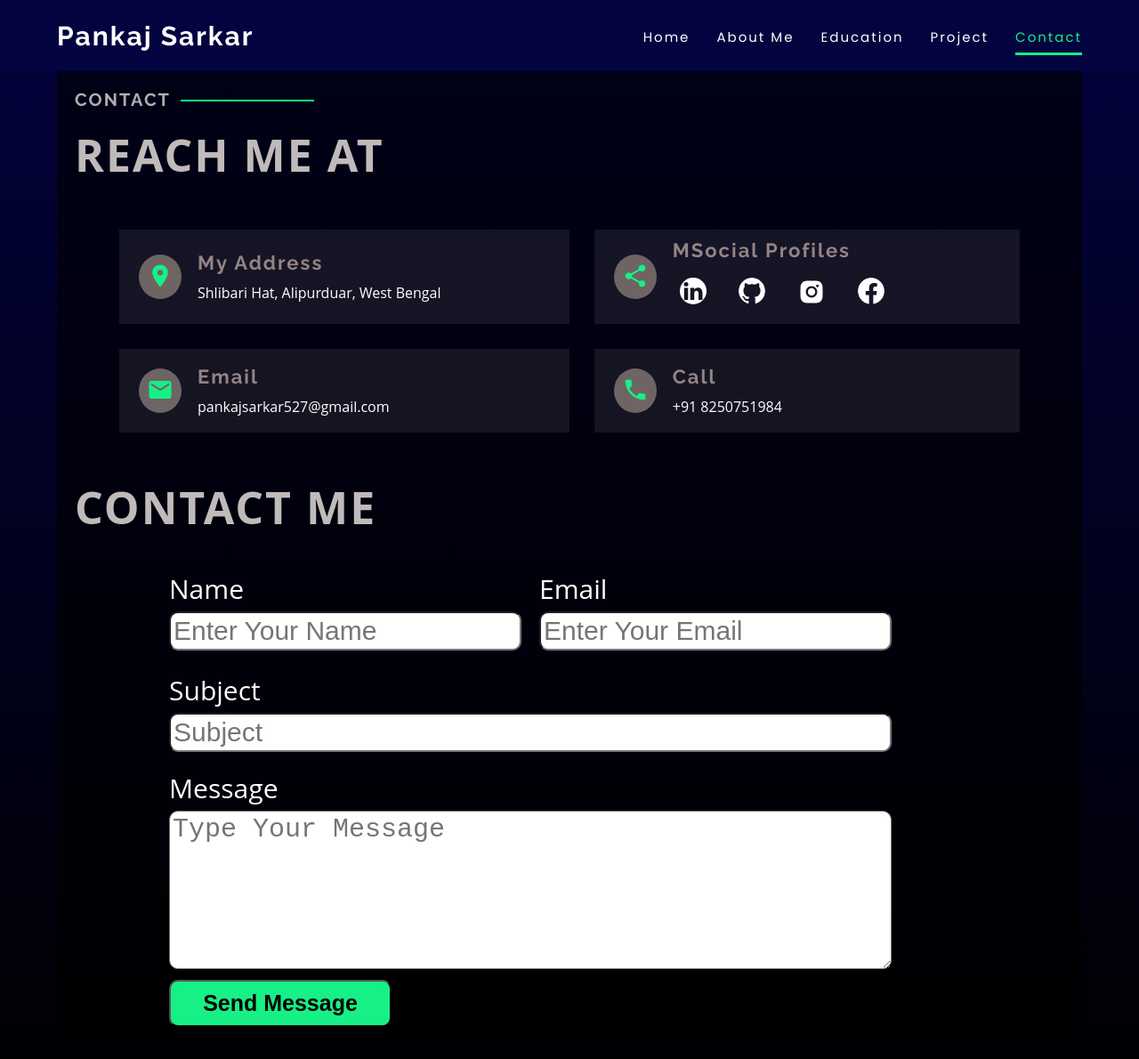
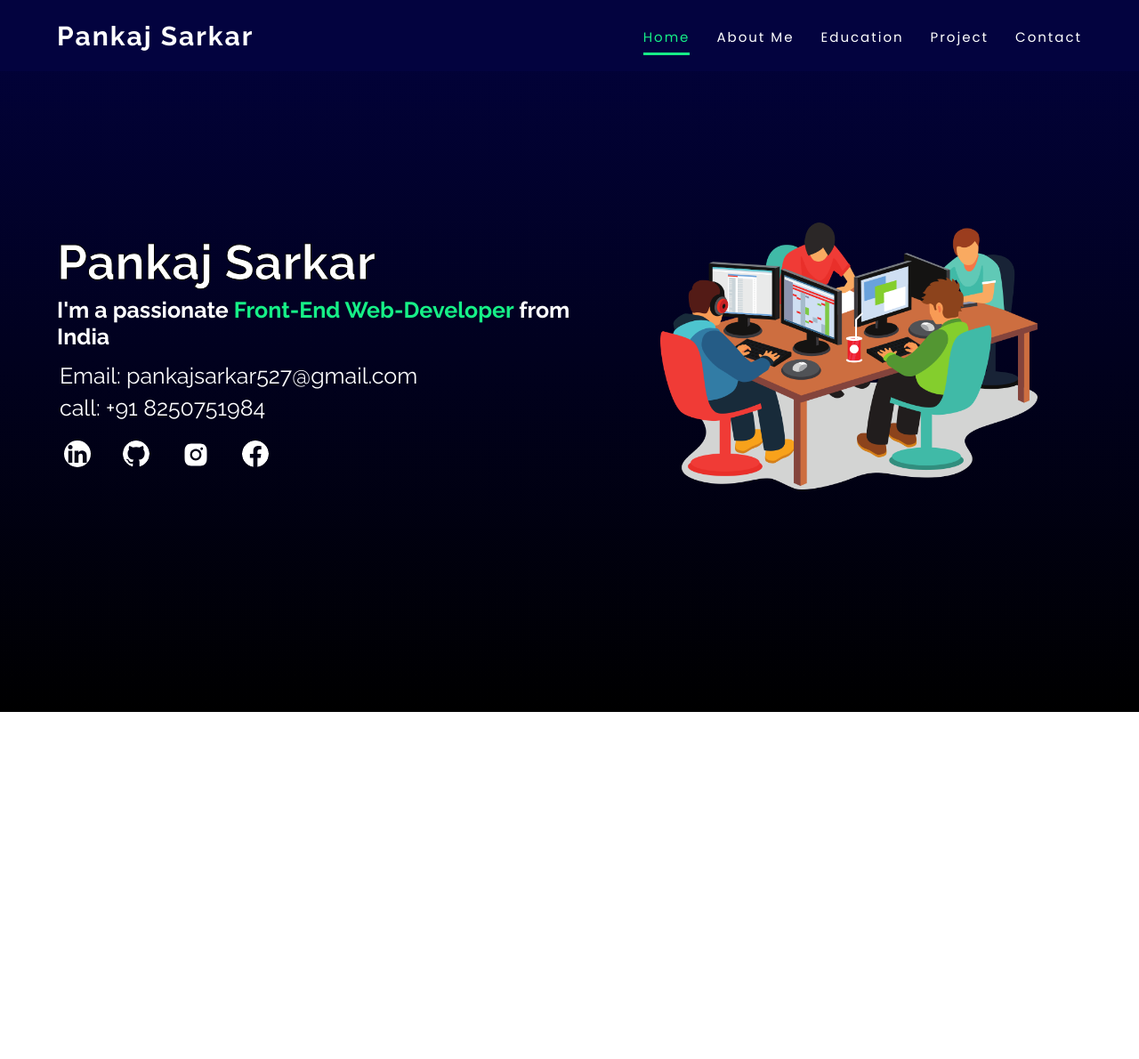
Before and after one commit to PankajSarkar-git/portfolio-react, a React (Vite) app: page /contact in a window 1280 px wide. Shown: the top 1190 px of the page at 89% size. After the commit the page ends 800 px from the top, so only its background shows below. Built offline with nearby package versions, Linux system fonts and the light colour scheme.

Commit message:
navigate with sate

```diff
--- a/src/App.js
+++ b/src/App.js
@@ -3,49 +3,36 @@
 import About from "./component/About";
 import Contact from "./component/Contact";
 import Project from "./component/Project";
-import {  Outlet, createBrowserRouter } from "react-router-dom";
+// import {  Outlet, createBrowserRouter } from "react-router-dom";
 // import EducationExperiences from "./component/EducationExperiences";
 import EducationExperiences from "./component/EducationExperiences";
-
-
+import { useState } from "react";
 
 const App = () => {
-  return(
+  const [showComponent, setShowComponent] = useState("home");
+
+  return (
     <div className="main">
-      <Navbar/>
-      <Outlet/>
+      <Navbar setShowComponent={setShowComponent} showComponent={showComponent} />
+      {
+        showComponent === "home" && <Home/>
+      }
+      {
+        showComponent === "about" && <About/>
+      }
+      {
+        showComponent === "education" && <EducationExperiences/>
+      }
+      {
+        showComponent === "project" && <Project/>
+      }
+      {
+        showComponent === "contact" && <Contact/>
+      }
+
     </div>
-  )
-}
-
-export const router = createBrowserRouter([
-  {
-    path : "/",
-    element : <App/>,
-    children : [
-      {
-        path : "/",
-        element : <Home/>
-      },
-      {
-        path : "/About",
-        element : <About/>
-      },
-      {
-        path : "/EducationExperiences",
-        element : <EducationExperiences/>
-      },
-      {
-        path : "/contact",
-        element : <Contact/>
-      },
-      {
-        path : "/project",
-        element : <Project/>
-      }
-    ]
-  }
-])
+  );
+};
 
 
 
--- a/src/Index.js
+++ b/src/Index.js
@@ -1,8 +1,8 @@
 import React from "react";
 import ReactDOM from "react-dom/client";
-import App, { router } from "./App";
+import App from "./App";
 import "./index.css";
-import { RouterProvider } from "react-router-dom";
+// import { RouterProvider } from "react-router-dom";
 
 const root = ReactDOM.createRoot(document.getElementById("root"));
-root.render(<RouterProvider router={router} />);
+root.render(<App/>);
--- a/src/component/Navbar.js
+++ b/src/component/Navbar.js
@@ -1,47 +1,49 @@
 import { useEffect, useState } from "react";
 import "./componentStyle.css";
-import { Menu , X} from "lucide-react";
-import { NavLink } from "react-router-dom";
+import { Menu, X } from "lucide-react";
 
-
-const Navbar = () => {
-  const [mobileNav , setMobileNav] = useState(false);
-  const navLinks = document.querySelectorAll('.nav-links').forEach((e)=>{
-    e.addEventListener('click',()=>setMobileNav(false))
-  })
+const Navbar = ({ setShowComponent,showComponent }) => {
+  const [mobileNav, setMobileNav] = useState(false);
+  const navLinks = document.querySelectorAll(".nav-links").forEach((e) => {
+    e.addEventListener("click", () => {
+      setMobileNav(false);
+    });
+  });
 
   const toggleMenu = () => {
     setMobileNav(!mobileNav);
-  }
+  };
+
+
   return (
     <>
-    {/* ================navBar================ */}
+      {/* ================navBar================ */}
       <nav className="navbar top-nav">
-      {/* ==================name================== */}
-      <div className="nav-titel">
-        <h2>Pankaj Sarkar</h2>
-      </div>
+        {/* ==================name================== */}
+        <div className="nav-titel">
+          <h2>Pankaj Sarkar</h2>
+        </div>
         {/*============= nav Link=============  */}
-        <ul className= {mobileNav ? "unOderList activeNav " : "unOderList"} >
+        <ul className={mobileNav ? "unOderList activeNav " : "unOderList"}>
           <li className="nav-links">
-            <NavLink to="/">Home</NavLink>
+            <a href="#" onClick={() => setShowComponent("home")} className={showComponent=== "home" ? "active" : "mav-a"}>Home</a>
           </li>
           <li className="nav-links">
-            <NavLink to="/About">About Me</NavLink>
+            <a href="#"  onClick={() => setShowComponent("about")} className={showComponent=== "about" ? "active" : "mav-a"}>About Me</a>
           </li>
           <li className="nav-links">
-            <NavLink to="/EducationExperiences">Education</NavLink>{" "}
+            <a href="#"  onClick={() => setShowComponent("education")} className={showComponent=== "education" ? "active" : "mav-a"}>Education</a>
           </li>
           <li className="nav-links">
-            <NavLink to="/Project">Project</NavLink>
+            <a href="#"  onClick={() => setShowComponent("project")} className={showComponent=== "project" ? "active" : "mav-a"}>Project</a>
           </li>
           <li className="nav-links">
-            <NavLink to="/Contact">Contact</NavLink>
+            <a href="#"  onClick={() => setShowComponent("contact")} className={showComponent=== "contact" ? "active" : "mav-a"}>Contact</a>
           </li>
         </ul>
         {/* ==========Mobile menu========== */}
         <div className="mobile" onClick={toggleMenu}>
-        {mobileNav ? <X color='white'/> : <Menu color="white" />}
+          {mobileNav ? <X color="white" /> : <Menu color="white" />}
         </div>
       </nav>
     </>
--- a/src/component/componentStyle.css
+++ b/src/component/componentStyle.css
@@ -59,6 +59,7 @@
 
 .navbar>.unOderList>.nav-links {
     list-style: none;
+    cursor: pointer;
 }
 
 .navbar>.unOderList>.nav-links a {
@@ -815,9 +816,12 @@
 }
 
 #form>.name-email>.inpit-container>input {
-    border-radius: 10px;
-    padding: 0.3rem;
+    /* border-radius: 10px; */
+    padding: 0.6rem;
     font-size: 3rem;
+    border: none;
+    background-color: rgba(36, 33, 33, 0.6);
+
 }
 
 .sub-message {
@@ -827,17 +831,30 @@
     gap: 2rem;
     margin: 1.2rem 0;
 }
+input::placeholder{
+    color:#06cd6d;
+}
+textarea::placeholder {
+    color: #06cd6d;
+    opacity: 1;
+  }
+.sub-message>.inpit-container>input {
+    /* border-radius: 10px; */
+    padding: 0.6rem;
+    font-size: 3rem;
+    border: none;
+    background-color: rgba(36, 33, 33, 0.6);
 
-.sub-message>.inpit-container>input {
-    border-radius: 10px;
-    padding: 0.3rem;
-    font-size: 3rem;
 }
 
 .sub-message>.inpit-container>textarea {
-    border-radius: 10px;
-    padding: 0.3rem;
+    /* border-radius: 10px; */
+    padding: 0.6rem;
+    border: none;
+    background-color:rgba(36, 33, 33, 0.6);
     font-size: 3rem;
+    color:var(--main-textgreen-color);
+
 }
 
 #form>.button {
@@ -867,10 +884,6 @@
         grid-template-columns: 1fr;
         margin: 0rem;
     }
-
-    /* .tech-item {
-        width: 72vw;
-    } */
     #form>.button {
         width: 20rem;
     }
```
